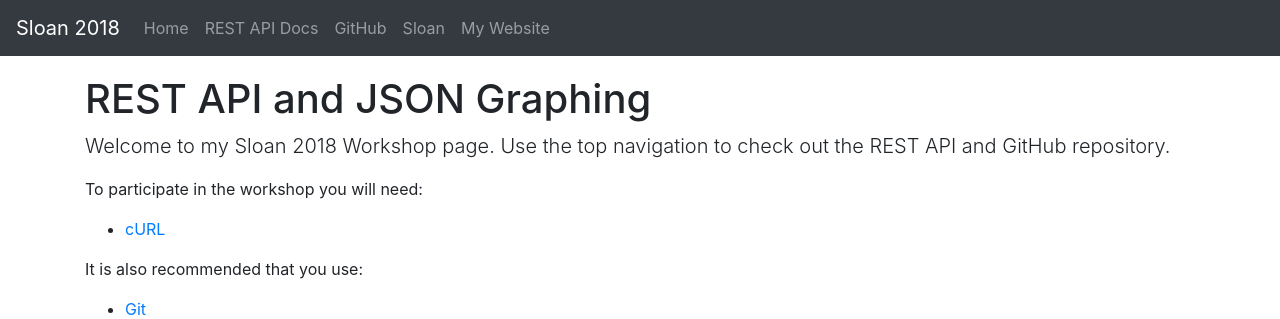
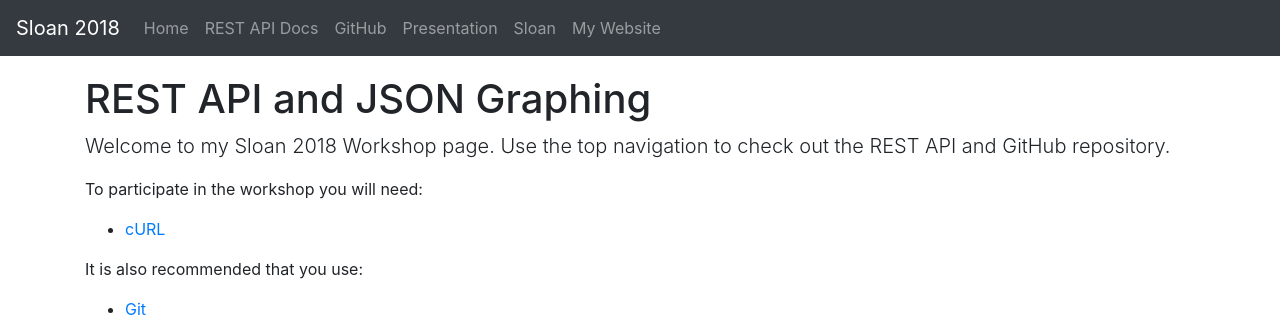
Before and after one commit to jasonroman/sloan-2018, a Symfony app: template server/templates/main/index.html.twig in a window 1280 px wide. Shown: the top 319 px of the page. Run offline with Twig, Linux system fonts and the light colour scheme; the template is opened without the code that fills it: most values are stand-ins (such as "Sample title", 1, 10 or a date in 2020); some libraries are stand-ins or nearby versions.

Commit message:
Adding presentation link

```diff
--- a/server/templates/nav.html.twig
+++ b/server/templates/nav.html.twig
@@ -20,6 +20,9 @@
                 <a class="nav-link" href="{{ social.github }}" target="_blank">GitHub</a>
             </li>
             <li class="nav-item">
+                <a class="nav-link" href="{{ social.presentation }}">Presentation</a>
+            </li>
+            <li class="nav-item">
                 <a class="nav-link" href="{{ social.sloan }}" target="_blank">Sloan</a>
             </li>
             <li class="nav-item">
```
Also changed, not shown: 1 other file.
